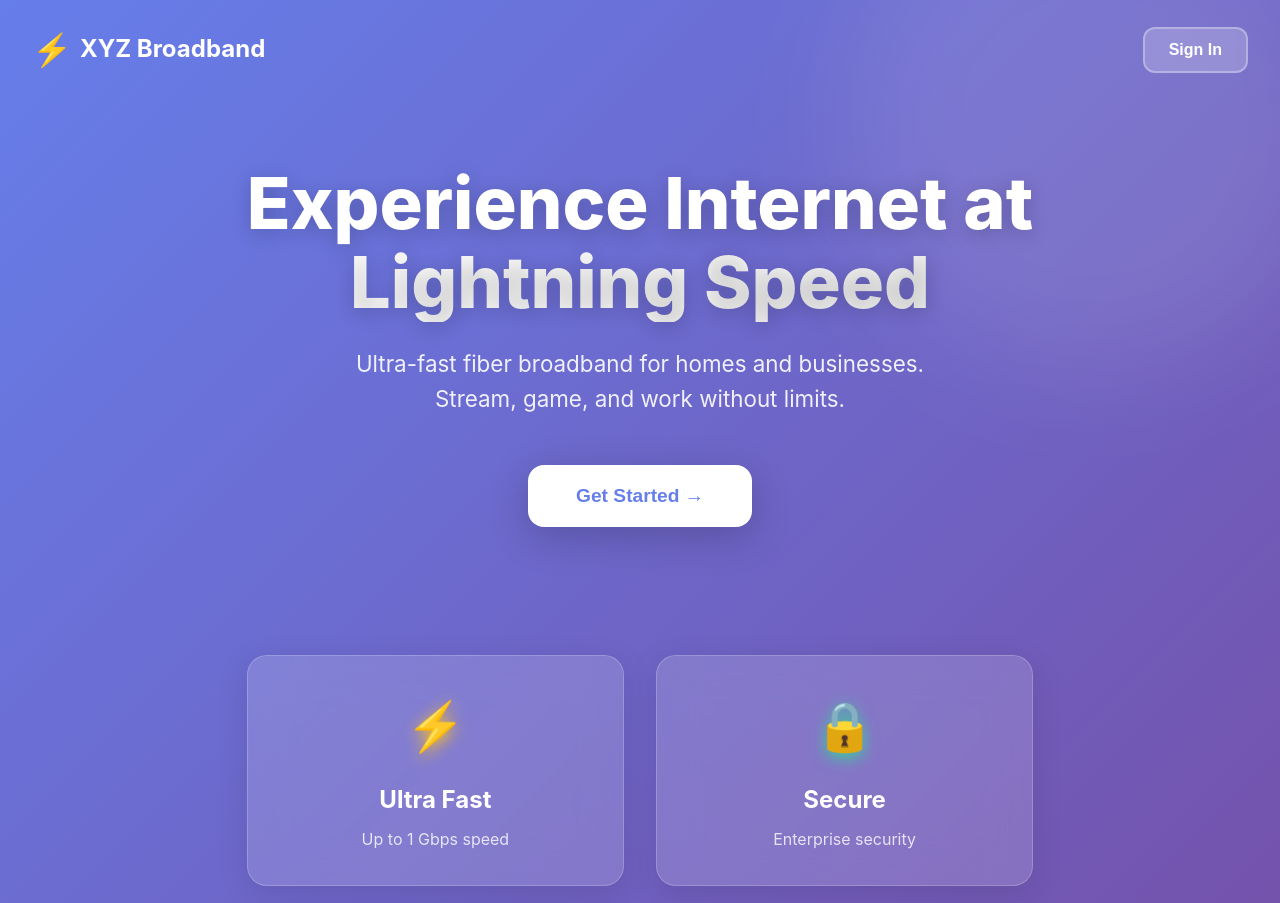
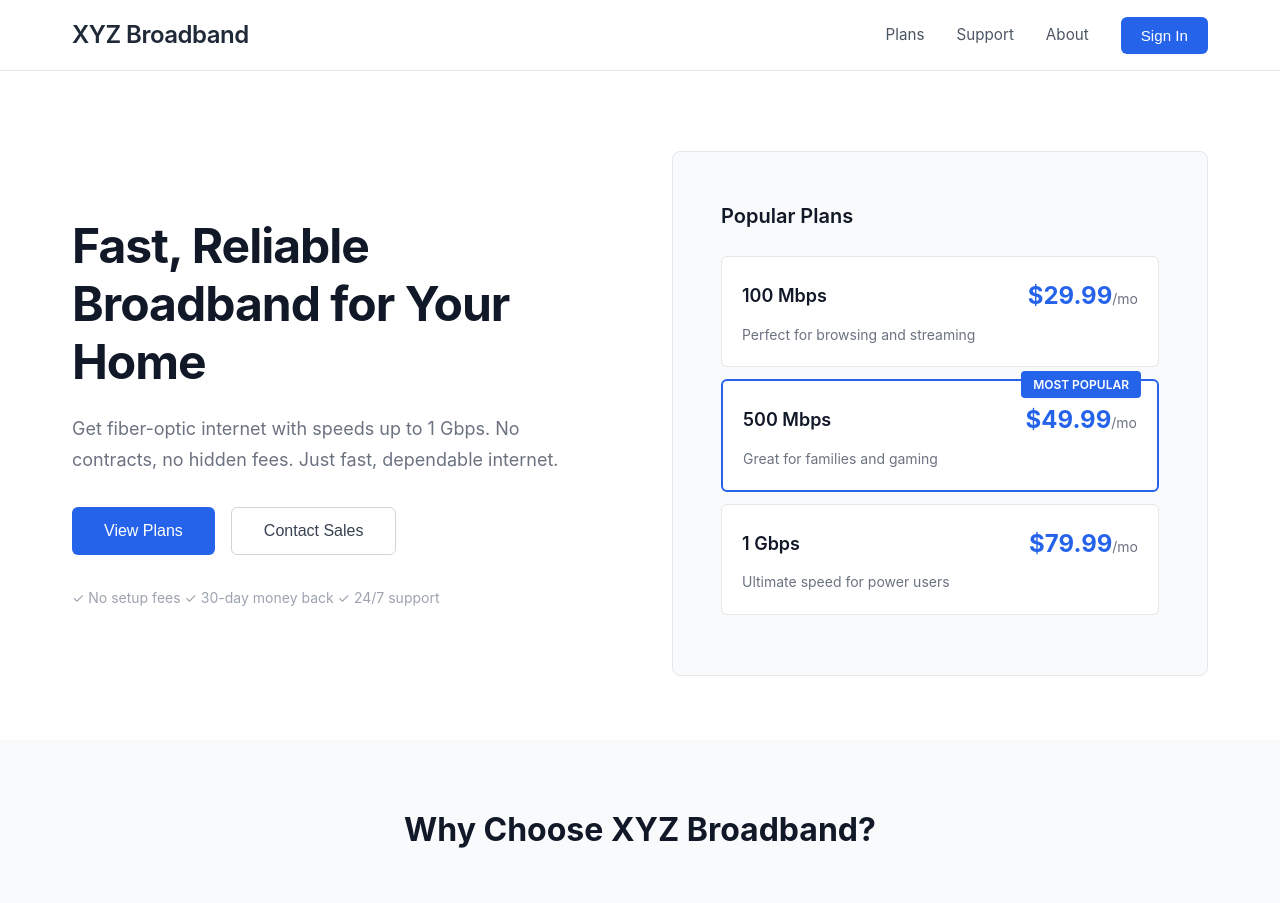
Before and after one commit to gazalinawaz/B2BCIAMDemo, a React (Vite) app: page / in a window 1280 px wide. Shown: the top 903 px of the page. Built offline with nearby package versions, Linux system fonts and the light colour scheme; no server answers; what @forgerock/javascript-sdk would draw is missing.

Commit message:
Redesign with clean white background and professional business style

```diff
--- a/src/pages/Dashboard.jsx
+++ b/src/pages/Dashboard.jsx
@@ -38,57 +38,41 @@ function Dashboard() {
   return (
     <div style={{
       minHeight: '100vh',
-      background: '#f9fafb'
+      background: '#ffffff'
     }}>
       {/* Header */}
       <div style={{
-        background: 'linear-gradient(135deg, #667eea 0%, #764ba2 100%)',
-        padding: '2rem',
-        boxShadow: '0 4px 20px rgba(0,0,0,0.1)'
+        background: '#ffffff',
+        borderBottom: '1px solid #e5e7eb',
+        padding: '1rem 0'
       }}>
         <div style={{
           maxWidth: '1200px',
           margin: '0 auto',
+          padding: '0 2rem',
           display: 'flex',
           justifyContent: 'space-between',
-          alignItems: 'center',
-          flexWrap: 'wrap',
-          gap: '1rem'
+          alignItems: 'center'
         }}>
-          <div style={{ color: 'white' }}>
-            <div style={{
-              display: 'flex',
-              alignItems: 'center',
-              gap: '0.75rem',
-              marginBottom: '0.5rem'
-            }}>
-              <span style={{ fontSize: '2rem' }}>⚡</span>
-              <h1 style={{ fontSize: '1.75rem', fontWeight: '700' }}>XYZ Broadband</h1>
-            </div>
-            <p style={{ opacity: 0.9, fontSize: '1.1rem' }}>
-              Welcome back, <strong>{user?.name || user?.email || 'User'}</strong>!
+          <div>
+            <h1 style={{ fontSize: '1.5rem', fontWeight: '600', color: '#1f2937', marginBottom: '0.25rem' }}>
+              XYZ Broadband
+            </h1>
+            <p style={{ fontSize: '0.875rem', color: '#6b7280' }}>
+              {user?.email || 'User Account'}
             </p>
           </div>
           <button
             onClick={logout}
             style={{
-              background: 'rgba(255, 255, 255, 0.2)',
-              color: 'white',
-              border: '2px solid rgba(255, 255, 255, 0.3)',
-              padding: '0.875rem 1.75rem',
-              borderRadius: '12px',
+              background: 'white',
+              color: '#374151',
+              border: '1px solid #d1d5db',
+              padding: '0.625rem 1.25rem',
+              borderRadius: '6px',
               cursor: 'pointer',
-              fontWeight: '600',
-              backdropFilter: 'blur(10px)',
-              fontSize: '1rem'
-            }}
-            onMouseEnter={(e) => {
-              e.target.style.background = 'rgba(255, 255, 255, 0.3)';
-              e.target.style.transform = 'translateY(-2px)';
-            }}
-            onMouseLeave={(e) => {
-              e.target.style.background = 'rgba(255, 255, 255, 0.2)';
-              e.target.style.transform = 'translateY(0)';
+              fontWeight: '500',
+              fontSize: '0.95rem'
             }}
           >
             Sign Out
@@ -100,8 +84,14 @@ function Dashboard() {
       <div style={{
         maxWidth: '1200px',
         margin: '0 auto',
-        padding: '2rem'
+        padding: '2rem 2rem 4rem'
       }}>
+        <h2 style={{ fontSize: '1.875rem', fontWeight: '700', color: '#111827', marginBottom: '0.5rem' }}>
+          Account Overview
+        </h2>
+        <p style={{ fontSize: '1rem', color: '#6b7280', marginBottom: '2rem' }}>
+          Manage your broadband service and account settings
+        </p>
         {/* Stats Grid */}
         <div style={{
           display: 'grid',
@@ -110,57 +100,35 @@ function Dashboard() {
           marginBottom: '2rem'
         }}>
           {[
-            { icon: '📊', title: 'Current Plan', value: '500 Mbps', subtitle: 'Fiber Broadband', color: '#667eea' },
-            { icon: '📈', title: 'Data Usage', value: '245 GB', subtitle: 'This month', color: '#34d399' },
-            { icon: '💳', title: 'Next Billing', value: '$49.99', subtitle: 'Due May 15, 2024', color: '#f59e0b' }
+            { title: 'Current Plan', value: '500 Mbps', subtitle: 'Fiber Broadband' },
+            { title: 'Data Usage', value: '245 GB', subtitle: 'This month' },
+            { title: 'Next Billing', value: '$49.99', subtitle: 'Due May 15, 2024' }
           ].map((stat, i) => (
             <div key={i} style={{
               background: 'white',
-              borderRadius: '16px',
-              padding: '1.75rem',
-              boxShadow: '0 4px 12px rgba(0,0,0,0.08)',
-              border: '1px solid #e5e7eb',
-              transition: 'all 0.3s ease'
-            }}
-            onMouseEnter={(e) => {
-              e.currentTarget.style.transform = 'translateY(-4px)';
-              e.currentTarget.style.boxShadow = '0 8px 24px rgba(0,0,0,0.12)';
-            }}
-            onMouseLeave={(e) => {
-              e.currentTarget.style.transform = 'translateY(0)';
-              e.currentTarget.style.boxShadow = '0 4px 12px rgba(0,0,0,0.08)';
+              borderRadius: '8px',
+              padding: '1.5rem',
+              border: '1px solid #e5e7eb'
             }}>
-              <div style={{
-                display: 'flex',
-                alignItems: 'center',
-                gap: '1rem',
-                marginBottom: '1rem'
+              <p style={{
+                fontSize: '0.875rem',
+                fontWeight: '500',
+                color: '#6b7280',
+                marginBottom: '0.75rem',
+                textTransform: 'uppercase',
+                letterSpacing: '0.5px'
               }}>
-                <div style={{
-                  fontSize: '2.5rem',
-                  filter: `drop-shadow(0 2px 4px ${stat.color})`
-                }}>
-                  {stat.icon}
-                </div>
-                <h3 style={{
-                  fontSize: '1rem',
-                  fontWeight: '600',
-                  color: '#6b7280',
-                  textTransform: 'uppercase',
-                  letterSpacing: '0.5px'
-                }}>
-                  {stat.title}
-                </h3>
-              </div>
+                {stat.title}
+              </p>
               <p style={{
                 fontSize: '2rem',
                 fontWeight: '700',
-                color: stat.color,
+                color: '#111827',
                 marginBottom: '0.25rem'
               }}>
                 {stat.value}
               </p>
-              <p style={{ color: '#9ca3af', fontSize: '0.95rem' }}>
+              <p style={{ color: '#9ca3af', fontSize: '0.875rem' }}>
                 {stat.subtitle}
               </p>
             </div>
@@ -170,22 +138,18 @@ function Dashboard() {
         {/* Account Info Card */}
         <div style={{
           background: 'white',
-          borderRadius: '16px',
-          padding: '2rem',
-          boxShadow: '0 4px 12px rgba(0,0,0,0.08)',
+          borderRadius: '8px',
+          padding: '1.5rem',
           border: '1px solid #e5e7eb',
-          marginBottom: '2rem'
+          marginBottom: '1.5rem'
         }}>
           <h3 style={{
-            fontSize: '1.5rem',
-            fontWeight: '700',
-            color: '#1f2937',
-            marginBottom: '1.5rem',
-            display: 'flex',
-            alignItems: 'center',
-            gap: '0.5rem'
+            fontSize: '1.125rem',
+            fontWeight: '600',
+            color: '#111827',
+            marginBottom: '1.25rem'
           }}>
-            <span>👤</span> Account Information
+            Account Information
           </h3>
           <div style={{
             display: 'grid',
@@ -225,16 +189,14 @@ function Dashboard() {
               </p>
             </div>
           </div>
-          <h3 style={{ fontSize: '1.3rem', marginBottom: '0.5rem' }}>Billing</h3>
-          <p style={{ opacity: 0.8 }}>Manage payments and invoices</p>
         </div>
 
+        {/* Quick Actions */}
         <div style={{
-          background: 'rgba(255, 255, 255, 0.1)',
-          backdropFilter: 'blur(10px)',
-          borderRadius: '16px',
-          padding: '2rem',
-          color: 'white'
+          background: 'white',
+          borderRadius: '8px',
+          padding: '1.5rem',
+          border: '1px solid #e5e7eb'
         }}>
           <div style={{ fontSize: '2.5rem', marginBottom: '1rem' }}>⚙️</div>
           <h3 style={{ fontSize: '1.3rem', marginBottom: '0.5rem' }}>Settings</h3>
--- a/src/pages/LandingPage.jsx
+++ b/src/pages/LandingPage.jsx
@@ -7,213 +7,243 @@ function LandingPage() {
   return (
     <div style={{
       minHeight: '100vh',
-      background: 'linear-gradient(135deg, #667eea 0%, #764ba2 100%)',
-      position: 'relative',
-      overflow: 'hidden'
+      background: '#ffffff',
+      fontFamily: '-apple-system, BlinkMacSystemFont, "Segoe UI", Roboto, sans-serif'
     }}>
-      {/* Animated background shapes */}
-      <div style={{
-        position: 'absolute',
-        top: '-10%',
-        right: '-5%',
-        width: '500px',
-        height: '500px',
-        background: 'rgba(255, 255, 255, 0.1)',
-        borderRadius: '50%',
-        filter: 'blur(60px)',
-        animation: 'float 6s ease-in-out infinite'
-      }}></div>
-      <div style={{
-        position: 'absolute',
-        bottom: '-10%',
-        left: '-5%',
-        width: '400px',
-        height: '400px',
-        background: 'rgba(255, 255, 255, 0.1)',
-        borderRadius: '50%',
-        filter: 'blur(60px)',
-        animation: 'float 8s ease-in-out infinite reverse'
-      }}></div>
 
       {/* Navigation */}
       <nav style={{
-        padding: '1.5rem 2rem',
+        padding: '1rem 0',
+        borderBottom: '1px solid #e5e7eb',
+        background: '#ffffff'
+      }}>
+        <div style={{
+          maxWidth: '1200px',
+          margin: '0 auto',
+          padding: '0 2rem',
           display: 'flex',
           justifyContent: 'space-between',
-        alignItems: 'center',
-        position: 'relative',
-        zIndex: 10
+          alignItems: 'center'
         }}>
           <div style={{
             fontSize: '1.5rem',
-          fontWeight: 'bold',
-          color: 'white',
-          display: 'flex',
-          alignItems: 'center',
-          gap: '0.5rem'
+            fontWeight: '600',
+            color: '#1f2937',
+            letterSpacing: '-0.5px'
           }}>
-          <span style={{ fontSize: '2rem' }}>⚡</span>
             XYZ Broadband
           </div>
+          <div style={{ display: 'flex', gap: '2rem', alignItems: 'center' }}>
+            <a href="#plans" style={{ color: '#4b5563', textDecoration: 'none', fontSize: '0.95rem' }}>Plans</a>
+            <a href="#support" style={{ color: '#4b5563', textDecoration: 'none', fontSize: '0.95rem' }}>Support</a>
+            <a href="#about" style={{ color: '#4b5563', textDecoration: 'none', fontSize: '0.95rem' }}>About</a>
             {!isAuthenticated && (
               <button
                 onClick={login}
                 style={{
-              background: 'rgba(255, 255, 255, 0.2)',
+                  background: '#2563eb',
                   color: 'white',
-              border: '2px solid rgba(255, 255, 255, 0.3)',
-              padding: '0.75rem 1.5rem',
-              borderRadius: '12px',
+                  border: 'none',
+                  padding: '0.625rem 1.25rem',
+                  borderRadius: '6px',
                   cursor: 'pointer',
-              fontWeight: '600',
-              backdropFilter: 'blur(10px)',
-              fontSize: '1rem'
+                  fontWeight: '500',
+                  fontSize: '0.95rem'
                 }}
               >
                 Sign In
               </button>
             )}
+          </div>
+        </div>
       </nav>
 
       {/* Hero Section */}
       <div style={{
-        display: 'flex',
-        flexDirection: 'column',
-        alignItems: 'center',
-        justifyContent: 'center',
-        padding: '4rem 2rem',
-        textAlign: 'center',
-        position: 'relative',
-        zIndex: 10,
-        minHeight: 'calc(100vh - 100px)'
+        maxWidth: '1200px',
+        margin: '0 auto',
+        padding: '5rem 2rem 4rem'
       }}>
-        <div style={{ maxWidth: '900px' }}>
+        <div style={{
+          display: 'grid',
+          gridTemplateColumns: '1fr 1fr',
+          gap: '4rem',
+          alignItems: 'center'
+        }}>
+          <div>
             <h1 style={{
-            fontSize: 'clamp(2.5rem, 6vw, 4.5rem)',
-            fontWeight: '800',
-            color: 'white',
+              fontSize: '3rem',
+              fontWeight: '700',
+              color: '#111827',
               marginBottom: '1.5rem',
-            lineHeight: '1.1',
-            textShadow: '0 4px 20px rgba(0,0,0,0.2)'
+              lineHeight: '1.2',
+              letterSpacing: '-1px'
             }}>
-            Experience Internet at
-            <span style={{
-              display: 'block',
-              background: 'linear-gradient(90deg, #fff 0%, #f0f0f0 100%)',
-              WebkitBackgroundClip: 'text',
-              WebkitTextFillColor: 'transparent',
-              backgroundClip: 'text'
-            }}>
-              Lightning Speed
-            </span>
+              Fast, Reliable Broadband for Your Home
             </h1>
 
             <p style={{
-            fontSize: 'clamp(1.1rem, 2vw, 1.4rem)',
-            color: 'rgba(255, 255, 255, 0.9)',
-            marginBottom: '3rem',
-            lineHeight: '1.6',
-            maxWidth: '600px',
-            margin: '0 auto 3rem'
+              fontSize: '1.125rem',
+              color: '#6b7280',
+              marginBottom: '2rem',
+              lineHeight: '1.7'
             }}>
-            Ultra-fast fiber broadband for homes and businesses. Stream, game, and work without limits.
+              Get fiber-optic internet with speeds up to 1 Gbps. No contracts, no hidden fees. Just fast, dependable internet.
             </p>
 
+            <div style={{ display: 'flex', gap: '1rem', marginBottom: '2rem' }}>
               {!isAuthenticated ? (
                 <button
                   onClick={login}
                   style={{
-                background: 'white',
-                color: '#667eea',
+                    background: '#2563eb',
+                    color: 'white',
                     border: 'none',
-                padding: '1.25rem 3rem',
-                fontSize: '1.2rem',
-                borderRadius: '16px',
+                    padding: '0.875rem 2rem',
+                    fontSize: '1rem',
+                    borderRadius: '6px',
                     cursor: 'pointer',
-                fontWeight: '700',
-                boxShadow: '0 10px 40px rgba(0,0,0,0.2)',
-                marginBottom: '4rem'
-              }}
-              onMouseEnter={(e) => {
-                e.target.style.transform = 'translateY(-4px)';
-                e.target.style.boxShadow = '0 15px 50px rgba(0,0,0,0.3)';
-              }}
-              onMouseLeave={(e) => {
-                e.target.style.transform = 'translateY(0)';
-                e.target.style.boxShadow = '0 10px 40px rgba(0,0,0,0.2)';
+                    fontWeight: '500'
                   }}
                 >
-              Get Started →
+                  View Plans
                 </button>
               ) : (
                 <a
                   href="/dashboard"
                   style={{
                     display: 'inline-block',
-                background: 'white',
-                color: '#667eea',
-                padding: '1.25rem 3rem',
-                fontSize: '1.2rem',
-                borderRadius: '16px',
-                fontWeight: '700',
-                boxShadow: '0 10px 40px rgba(0,0,0,0.2)',
-                textDecoration: 'none',
-                marginBottom: '4rem'
+                    background: '#2563eb',
+                    color: 'white',
+                    padding: '0.875rem 2rem',
+                    fontSize: '1rem',
+                    borderRadius: '6px',
+                    fontWeight: '500',
+                    textDecoration: 'none'
                   }}
                 >
-              Go to Dashboard →
+                  Go to Dashboard
                 </a>
               )}
+              <button style={{
+                background: 'white',
+                color: '#374151',
+                border: '1px solid #d1d5db',
+                padding: '0.875rem 2rem',
+                fontSize: '1rem',
+                borderRadius: '6px',
+                cursor: 'pointer',
+                fontWeight: '500'
+              }}>
+                Contact Sales
+              </button>
+            </div>
 
-          {/* Feature Cards */}
+            <p style={{ fontSize: '0.875rem', color: '#9ca3af' }}>
+              ✓ No setup fees  ✓ 30-day money back  ✓ 24/7 support
+            </p>
+          </div>
+
+          <div style={{
+            background: '#f9fafb',
+            padding: '3rem',
+            borderRadius: '8px',
+            border: '1px solid #e5e7eb'
+          }}>
+            <h3 style={{ fontSize: '1.25rem', fontWeight: '600', color: '#111827', marginBottom: '1.5rem' }}>
+              Popular Plans
+            </h3>
+            {[
+              { speed: '100 Mbps', price: '$29.99', desc: 'Perfect for browsing and streaming' },
+              { speed: '500 Mbps', price: '$49.99', desc: 'Great for families and gaming', popular: true },
+              { speed: '1 Gbps', price: '$79.99', desc: 'Ultimate speed for power users' }
+            ].map((plan, i) => (
+              <div key={i} style={{
+                background: 'white',
+                padding: '1.25rem',
+                marginBottom: '0.75rem',
+                borderRadius: '6px',
+                border: plan.popular ? '2px solid #2563eb' : '1px solid #e5e7eb',
+                position: 'relative'
+              }}>
+                {plan.popular && (
+                  <span style={{
+                    position: 'absolute',
+                    top: '-10px',
+                    right: '1rem',
+                    background: '#2563eb',
+                    color: 'white',
+                    padding: '0.25rem 0.75rem',
+                    fontSize: '0.75rem',
+                    borderRadius: '4px',
+                    fontWeight: '600'
+                  }}>MOST POPULAR</span>
+                )}
+                <div style={{ display: 'flex', justifyContent: 'space-between', alignItems: 'center', marginBottom: '0.5rem' }}>
+                  <span style={{ fontSize: '1.125rem', fontWeight: '600', color: '#111827' }}>{plan.speed}</span>
+                  <span style={{ fontSize: '1.5rem', fontWeight: '700', color: '#2563eb' }}>{plan.price}<span style={{ fontSize: '0.875rem', fontWeight: '400', color: '#6b7280' }}>/mo</span></span>
+                </div>
+                <p style={{ fontSize: '0.875rem', color: '#6b7280', margin: 0 }}>{plan.desc}</p>
+              </div>
+            ))}
+          </div>
+        </div>
+      </div>
+
+      {/* Features */}
+      <div style={{ background: '#f9fafb', padding: '4rem 0' }}>
+        <div style={{ maxWidth: '1200px', margin: '0 auto', padding: '0 2rem' }}>
+          <h2 style={{ fontSize: '2rem', fontWeight: '700', color: '#111827', textAlign: 'center', marginBottom: '3rem' }}>
+            Why Choose XYZ Broadband?
+          </h2>
           <div style={{
             display: 'grid',
-            gridTemplateColumns: 'repeat(auto-fit, minmax(250px, 1fr))',
-            gap: '2rem',
-            marginTop: '4rem'
+            gridTemplateColumns: 'repeat(3, 1fr)',
+            gap: '2rem'
           }}>
             {[
-              { icon: '⚡', title: 'Ultra Fast', desc: 'Up to 1 Gbps speed', color: '#fbbf24' },
-              { icon: '🔒', title: 'Secure', desc: 'Enterprise security', color: '#34d399' },
-              { icon: '💎', title: 'Premium', desc: '24/7 support', color: '#60a5fa' }
+              { title: 'Reliable Connection', desc: '99.9% uptime guarantee with fiber-optic technology' },
+              { title: 'No Contracts', desc: 'Month-to-month service with no long-term commitment' },
+              { title: 'Local Support', desc: 'US-based customer service available 24/7' },
+              { title: 'Easy Installation', desc: 'Professional setup included with every plan' },
+              { title: 'Transparent Pricing', desc: 'No hidden fees or surprise charges' },
+              { title: 'Unlimited Data', desc: 'No caps, no throttling, no limits' }
             ].map((feature, i) => (
               <div key={i} style={{
-                background: 'rgba(255, 255, 255, 0.15)',
-                backdropFilter: 'blur(20px)',
-                borderRadius: '20px',
-                padding: '2rem',
-                border: '1px solid rgba(255, 255, 255, 0.2)',
-                textAlign: 'center',
-                boxShadow: '0 8px 32px rgba(0,0,0,0.1)'
+                background: 'white',
+                padding: '1.5rem',
+                borderRadius: '6px',
+                border: '1px solid #e5e7eb'
               }}>
-                <div style={{
-                  fontSize: '3rem',
-                  marginBottom: '1rem',
-                  filter: `drop-shadow(0 4px 8px ${feature.color})`
-                }}>
-                  {feature.icon}
-                </div>
                 <h3 style={{
-                  fontSize: '1.5rem',
-                  fontWeight: '700',
-                  color: 'white',
+                  fontSize: '1.125rem',
+                  fontWeight: '600',
+                  color: '#111827',
                   marginBottom: '0.5rem'
                 }}>
                   {feature.title}
                 </h3>
                 <p style={{
-                  color: 'rgba(255, 255, 255, 0.8)',
-                  fontSize: '1rem'
+                  color: '#6b7280',
+                  fontSize: '0.9375rem',
+                  lineHeight: '1.6',
+                  margin: 0
                 }}>
                   {feature.desc}
                 </p>
               </div>
             ))}
           </div>
-          <p>Available 24/7 Customer Support</p>
-          <p style={{ marginTop: '0.5rem' }}>📞 1-800-XYZ-BROAD</p>
         </div>
       </div>
+
+      {/* Footer */}
+      <footer style={{ background: '#111827', color: '#9ca3af', padding: '3rem 0' }}>
+        <div style={{ maxWidth: '1200px', margin: '0 auto', padding: '0 2rem', textAlign: 'center' }}>
+          <p style={{ marginBottom: '1rem', fontSize: '0.9375rem' }}>© 2024 XYZ Broadband. All rights reserved.</p>
+          <p style={{ fontSize: '0.875rem' }}>Questions? Call us at 1-800-XYZ-BROAD</p>
+        </div>
+      </footer>
     </div>
   )
 }
```
Lines whose indentation alone changed are shown as unchanged.
